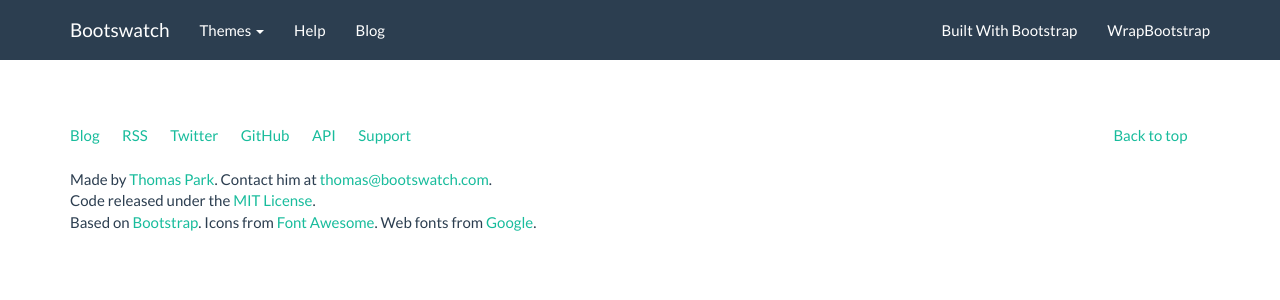
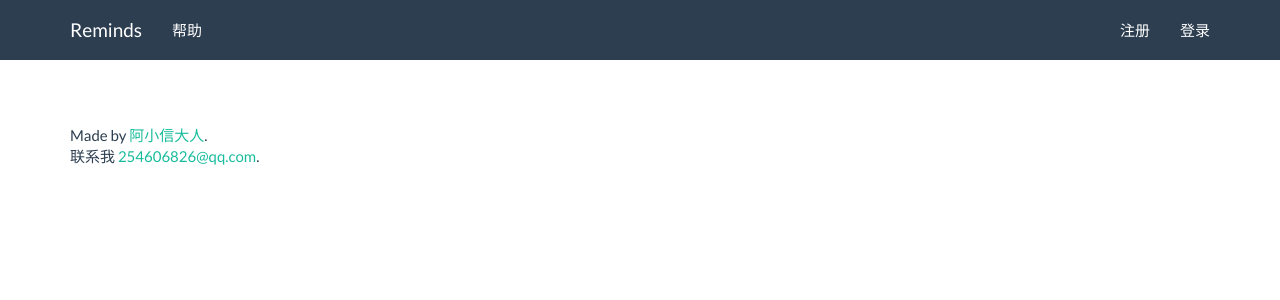
Before and after one commit to freedream520/reminds, a Django app: template templates/base.html in a window 1280 px wide. Shown: the top 300 px of the page. Run offline with Django 3.2, Linux system fonts and the light colour scheme; the template is opened without the code that fills it, so the values that code supplies are empty; some libraries are stand-ins or nearby versions.

Commit message:
update base.html

```diff
--- a/templates/base.html
+++ b/templates/base.html
@@ -18,7 +18,7 @@
     <div class="navbar navbar-default navbar-fixed-top">
       <div class="container">
         <div class="navbar-header">
-          <a href="./" class="navbar-brand">Bootswatch</a>
+          <a href="./" class="navbar-brand">Reminds</a>
           <button class="navbar-toggle" type="button" data-toggle="collapse" data-target="#navbar-main">
             <span class="icon-bar"></span>
             <span class="icon-bar"></span>
@@ -27,40 +27,14 @@
         </div>
         <div class="navbar-collapse collapse" id="navbar-main">
           <ul class="nav navbar-nav">
-            <li class="dropdown">
-              <a class="dropdown-toggle" data-toggle="dropdown" href="#" id="themes">Themes <span class="caret"></span></a>
-              <ul class="dropdown-menu" aria-labelledby="themes">
-                <li><a href="./default/">Default</a></li>
-                <li class="divider"></li>
-                <li><a href="./cerulean/">Cerulean</a></li>
-                <li><a href="./cosmo/">Cosmo</a></li>
-                <li><a href="./cyborg/">Cyborg</a></li>
-                <li><a href="./darkly/">Darkly</a></li>
-                <li><a href="./flatly/">Flatly</a></li>
-                <li><a href="./journal/">Journal</a></li>
-                <li><a href="./lumen/">Lumen</a></li>
-                <li><a href="./paper/">Paper</a></li>
-                <li><a href="./readable/">Readable</a></li>
-                <li><a href="./sandstone/">Sandstone</a></li>
-                <li><a href="./simplex/">Simplex</a></li>
-                <li><a href="./slate/">Slate</a></li>
-                <li><a href="./spacelab/">Spacelab</a></li>
-                <li><a href="./superhero/">Superhero</a></li>
-                <li><a href="./united/">United</a></li>
-                <li><a href="./yeti/">Yeti</a></li>
-              </ul>
-            </li>
             <li>
-              <a href="./help/">Help</a>
-            </li>
-            <li>
-              <a href="http://news.bootswatch.com">Blog</a>
+              <a href="./help/">帮助</a>
             </li>
           </ul>
 
           <ul class="nav navbar-nav navbar-right">
-            <li><a href="http://builtwithbootstrap.com/" target="_blank">Built With Bootstrap</a></li>
-            <li><a href="https://wrapbootstrap.com/?ref=bsw" target="_blank">WrapBootstrap</a></li>
+            <li><a href="./register/" target="_blank">注册</a></li>
+            <li><a href="./login/" target="_blank">登录</a></li>
           </ul>
 
         </div>
@@ -74,20 +48,8 @@
       <footer>
         <div class="row">
           <div class="col-lg-12">
-
-            <ul class="list-unstyled">
-              <li class="pull-right"><a href="#top">Back to top</a></li>
-              <li><a href="http://news.bootswatch.com" onclick="pageTracker._link(this.href); return false;">Blog</a></li>
-              <li><a href="http://feeds.feedburner.com/bootswatch">RSS</a></li>
-              <li><a href="https://twitter.com/bootswatch">Twitter</a></li>
-              <li><a href="https://github.com/thomaspark/bootswatch/">GitHub</a></li>
-              <li><a href="./help/#api">API</a></li>
-              <li><a href="./help/#support">Support</a></li>
-            </ul>
-            <p>Made by <a href="http://thomaspark.me" rel="nofollow">Thomas Park</a>. Contact him at <a href="mailto:thomas@bootswatch.com">thomas@bootswatch.com</a>.</p>
-            <p>Code released under the <a href="https://github.com/thomaspark/bootswatch/blob/gh-pages/LICENSE">MIT License</a>.</p>
-            <p>Based on <a href="http://getbootstrap.com" rel="nofollow">Bootstrap</a>. Icons from <a href="http://fortawesome.github.io/Font-Awesome/" rel="nofollow">Font Awesome</a>. Web fonts from <a href="http://www.google.com/webfonts" rel="nofollow">Google</a>.</p>
-
+            <p>Made by <a href="http://axiaoxin.com"  target="_blank">阿小信大人</a>. </p>
+            <p>联系我 <a href='&#109;ailto&#58;%&#51;254&#54;0%3&#54;%38%32&#54;&#64;qq&#46;com'>2546&#48;&#54;8&#50;6&#64;qq&#46;c&#111;&#109;</a>.</p>
           </div>
         </div>
 
@@ -98,7 +60,7 @@
 
 
     <script src="https://code.jquery.com/jquery-1.10.2.min.js"></script>
-    <script src="./bower_components/bootstrap/dist/js/bootstrap.min.js"></script>
-    <script src="./assets/js/bootswatch.js"></script>
+    <script src="{% static "js/bootstrap.min.js" %}"></script>
+    <script src="{% static "js/bootswatch.js" %}"></script>
   </body>
 </html>
--- a/templates/index.html
+++ b/templates/index.html
@@ -1,5 +1,6 @@
 {% extends "base.html" %}
 {% block title %}Home{% endblock %}
+{% block container %}
     <div class="splash">
       <div class="container">
 
@@ -29,3 +30,4 @@
 
       </div>
     </div>
+{% endblock %}
```
Also changed, not shown: static/js/bootswatch.js (added, +42 -0 lines), static/js/bootstrap.min.js (added).
